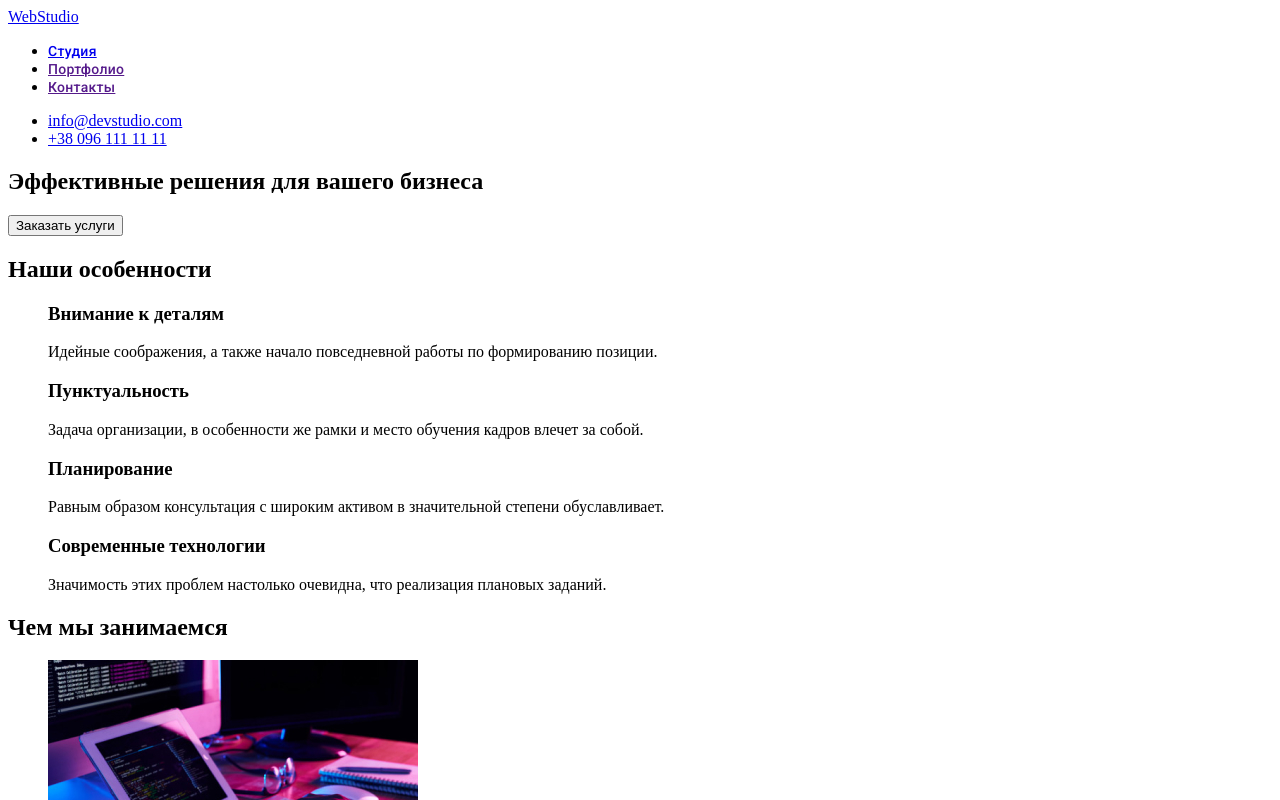
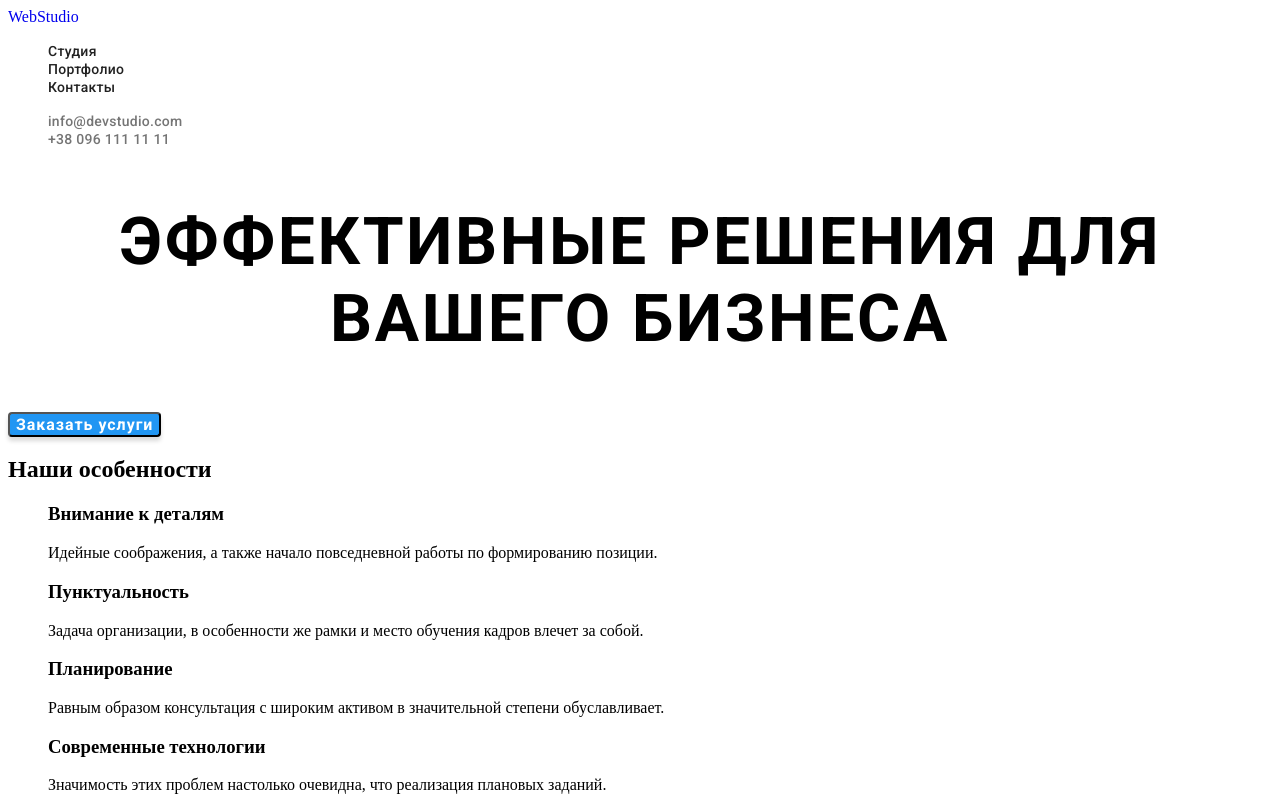
Before and after one commit to Altairkk/goit-markup-hw-02, a plain HTML site: page index.html in a window 1280 px wide. Shown: the top 800 px of the page. Drawn offline with Linux system fonts and the light colour scheme.

Commit message:
перерыв

```diff
--- a/css/styles.css
+++ b/css/styles.css
@@ -6,11 +6,75 @@
     list-style: none;
 }
 .menu-link {
-    font-family: 'Roboto', 'Raleway', sans-serif;
-    font-style: normal;
+    font-family: 'Roboto', sans-serif;
     font-weight: 500;
     font-size: 14px;
     line-height: 1,14;
     letter-spacing: 0.02em;
 
-    /* color: #2196F3; */
+    color: #212121;
+}
+
+.menu-link:hover,
+.menu-link:focus {
+    color: #2196F3;
+}
+
+.social-network {
+font-family: 'Roboto', sans-serif;
+font-weight: 500;
+font-size: 14px;
+line-height: 1,14;
+letter-spacing: 0.02em;
+
+color: #757575;
+}
+
+.social-network:hover,
+.social-network:focus {
+    color: #2196F3;
+}
+.phone-number {
+font-family: 'Roboto', sans-serif;
+font-weight: 500;
+font-size: 14px;
+line-height: 1,14;
+letter-spacing: 0.02em;
+
+color: #757575;
+}
+
+.phone-number:hover,
+.phone-number:focus {
+    color: #2196F3;
+}
+
+.hero {
+font-family: 'Roboto', sans-serif;
+font-weight: 900;
+font-size: 44px;
+line-height: 1,36;
+
+text-align: center;
+letter-spacing: 0.06em;
+text-transform: uppercase;
+
+color: ;
+}
+
+.modal-button {
+    font-family: 'Roboto', sans-serif;
+    font-weight: 700;
+    font-size: 16px;
+    line-height: 1,88;
+
+    display: flex;
+    align-items: center;
+    text-align: center;
+    letter-spacing: 0.06em;
+    background: #2196F3;
+    box-shadow: 0px 4px 4px rgba(0, 0, 0, 0.15);
+    border-radius: 4px;
+    cursor: pointer;
+    color: #FFFFFF;
+}
--- a/index.html
+++ b/index.html
@@ -16,41 +16,41 @@
     <!-- HEADER -->
     <header class="page-header">
         <nav class="navigation">
-            <a class="logo" class="link" href="./index.html">WebStudio</a>
-            <ul class="menu">
+            <a class="logo link" href="./index.html">WebStudio</a>
+            <ul class="menu list">
                 <li class="menu-item">
-                    <a class="menu-link" class="link" href="./index.html">Студия</a>
-                </li class="menu-item">
-                <li class="menu-item">
-                    <a class="menu-link" class="link" href="">Портфолио</a>
-                </li class="menu-item">
-                <li class="menu-item">
-                    <a class="menu-link" class="link" href="">Контакты</a>
+                    <a class="menu-link link" href="./index.html">Студия</a>
+                </li>
+                <li  class="menu-item">
+                    <a class="menu-link link" href="">Портфолио</a>
+                </li>
+                <li   class="menu-item">
+                    <a  class="menu-link link" href="">Контакты</a>
                 </li>
             </ul>
         </nav>
-        <ul>
+        <ul class="list">
             <li>
-                <a class="social-network" class="link" href="mailto:info@devstudio.com">info@devstudio.com</a>
+                <a class="social-network link" href="mailto:info@devstudio.com">info@devstudio.com</a>
             </li>
             <li>
-                <a class="phone-number" class="link" href="tel:+380961111111">+38 096 111 11 11</a>
+                <a class="phone-number link" href="tel:+380961111111">+38 096 111 11 11</a>
             </li>
         </ul>
     </header>
     <!-- SECTION one HERO -->
     <main>
-        <section>
+        <section class="hero">
             <h1>Эффективные решения для вашего бизнеса</h1>
-            <button type="button">Заказать услуги</button>
+            <button class="modal-button" type="button">Заказать услуги</button>
         </section>
         <!-- ABOUT correctedd-->
         <section>
             <h2>Наши особенности</h2>
             <ul class="list">
                 <li>
-                    <h3>Внимание к деталям</h3>
-                    <p>Идейные соображения, а также начало повседневной работы по формированию позиции.</p>
+                    <h3 class="section-header">Внимание к деталям</h3>
+                    <p class="section-description">Идейные соображения, а также начало повседневной работы по формированию позиции.</p>
                 </li>
                 <li>
                     <h3>Пунктуальность</h3>
@@ -69,7 +69,7 @@
         <!-- ABOUT TWO -->
         <section>
             <h2>Чем мы занимаемся</h2>
-            <ul>
+            <ul class="list">
                 <li>
                     <img src="./images/about/img.jpg" alt="печатает на компьютере" width="370" height="294">
                 </li>
@@ -84,7 +84,7 @@
         <!--OUR TEAM-->
         <section>
             <h2>Наша команда</h2>
-            <ul>
+            <ul class="list">
                 <li>
                     <img src="./images/our-team/igor.jpg" alt="фото продуктового дизайнера" width="270" height="260">>
                     <h3>Игорь Демьяненко</h3>
@@ -110,9 +110,9 @@
     </main>
     <!-- FOOTER-->
     <footer>
-        <a href="./index.html">WebStudio</a>
+        <a class="link" href="./index.html">WebStudio</a>
         <address>
-            <ul>
+            <ul class="list">
                 <li>
                     <a class="link" href="https://goo.gl/maps/QkvVWoxGN3MQ7j9K7" target="_blank" rel="noopener noreferrer">г. Киев,
                         пр-т Леси Украинки, 26</a>
```
